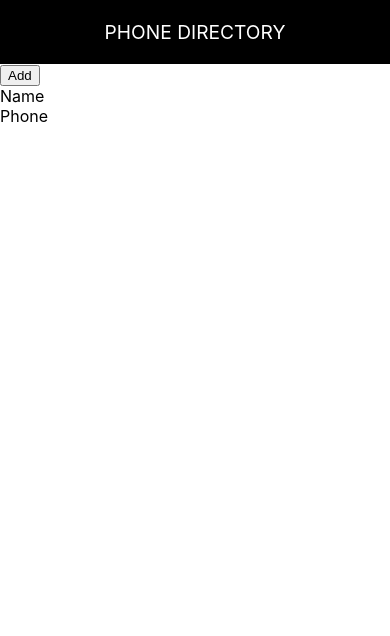
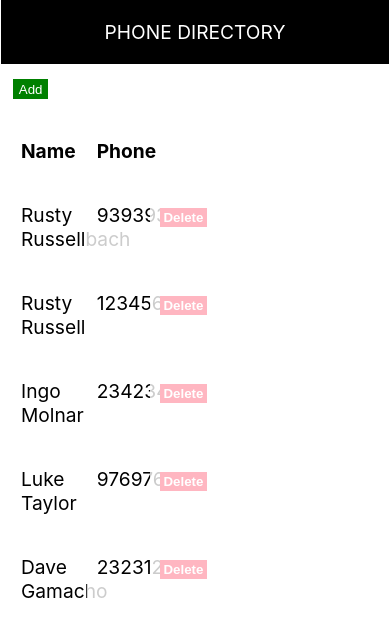
Before and after one commit to priteshkumar/react-phone-directory, a React (Create React App) app: page / in a window 390 px wide. Shown: the top 636 px of the page. Built offline with nearby package versions, Linux system fonts and the light colour scheme.

Commit message:
add phone-directory ui changes

```diff
--- /dev/null
+++ b/public/app.html
@@ -0,0 +1,83 @@
+<!DOCTYPE html>
+<html>
+
+<head>
+    <title>
+        css grid layout
+    </title>
+    <style>
+        .header {
+            background-color: black;
+            padding: 20px;
+            text-align: center;
+            text-transform: uppercase;
+            color:white;
+            font-size: 120%;
+        }
+
+        .add-user {
+            margin-top: 15px;
+            margin-left: 0;
+            padding: 0.7%;
+            padding-left:1.5%;
+            padding-right:1.5%;
+            background-color: green;
+            color: white;
+            text-align: center;
+            margin-bottom: 20px;
+            border:0;
+
+        }
+
+        .grid-container {
+            display: grid;
+            grid-template-columns: auto auto auto;
+            background-color: white;
+            padding: 10px;
+            width:54%;
+            grid-column-gap:0px;
+        }
+
+        .grid-item {
+            background-color: rgba(255, 255, 255, 0.8);
+            padding: 10px;
+            font-size: 120%;
+            text-align: left;
+        }
+        .del-user{
+            background-color: lightpink;
+            padding-top:3%;
+            padding-bottom:3%;
+            padding-left:6%;
+            padding-right:6%;
+            color:white;
+            text-align: center;
+            font-weight:550;
+            border:0;
+        }
+    </style>
+</head>
+
+<body>
+    <div class="main-container">
+        <div class="header">
+            Phone Directory
+        </div>
+        <button class="add-user">Add</button>
+        <div class="grid-container">
+            <div class="grid-item"><b>Name</b></div>
+            <div class="grid-item"><b>Phone</b></div>
+            <div class="grid-item>"></div>
+            <div class="grid-item">Mavix</div>
+            <div class="grid-item">939393939</div>
+            <div class="grid-item"><button class="del-user">Delete</button></div>
+            <div class="grid-item">Mavix</div>
+            <div class="grid-item">939393939</div>
+            <div class="grid-item"><button class="del-user">Delete</button></div>
+            <div class="grid-item">Mavix</div>
+            <div class="grid-item">939393939</div>
+            <div class="grid-item"><button class="del-user">Delete</button></div>
+        </div>
+    </div>
+</body>
+</html>
--- /dev/null
+++ b/src/App.css
@@ -0,0 +1,45 @@
+.main-container{
+    margin:1px;
+    margin-top:0;
+}
+.add-user {
+    margin-top: 15px;
+    margin-left: 0;
+    padding: 0.7%;
+    padding-left: 1.5%;
+    padding-right: 1.5%;
+    background-color: green;
+    color: white;
+    text-align: center;
+    margin-bottom: 20px;
+    border: 0;
+    margin-left:12px;
+}
+
+.grid-container {
+    display: grid;
+    grid-template-columns: 30% 25% auto;
+    background-color: white;
+    padding: 10px;
+    width: 65%;
+    grid-column-gap: 0px;
+}
+
+.grid-item {
+    background-color: rgba(255, 255, 255, 0.8);
+    padding: 10px;
+    font-size: 120%;
+    text-align: left;
+}
+
+.del-user {
+    background-color: lightpink;
+    padding-top: 2.2%;
+    padding-bottom: 2.2%;
+    padding-left: 4%;
+    padding-right: 4%;
+    color: white;
+    text-align: center;
+    font-weight: 550;
+    border: 0;
+}
--- a/src/App.js
+++ b/src/App.js
@@ -1,15 +1,36 @@
 
 import Header from './Header';
+import './App.css'
 
 function App() {
+  let userInfo = [
+    { id: 1, name: "Rusty Russell", number: 123456789 },
+    { id: 2, name: "Ingo Molnar", number: 234234231 },
+    { id: 3, name: "Luke Taylor", number: 976976123 },
+    { id: 4, name: "Dave Gamacho", number: 23231231 }
+  ];
   return (
-    <div>
-      <Header/>
-      <button>Add</button>
-      <div>
-        <span>Name</span><br />
-        <span>Phone</span>
+    <div className="main-container">
+      <Header />
+      <button className="add-user">Add</button>
+      <div className="grid-container">
+        <div className="grid-item"><b>Name</b></div>
+        <div className="grid-item"><b>Phone</b></div>
+        <div className="grid-item>"></div>
       </div>
+      <div className="grid-container">
+        <div className="grid-item">Rusty Russellbach</div>
+        <div className="grid-item">939393939</div>
+        <div className="grid-item"><button class="del-user">Delete</button></div>
+      </div>
+      {
+        userInfo.map(user => {
+          return <div key={user.id} className="grid-container">
+            <div className="grid-item">{user.name}</div>
+            <div className="grid-item">{user.number}</div>
+            <div className="grid-item"><button class="del-user">Delete</button></div>
+          </div>
+        })}
     </div>
   );
 }
```
Lines whose indentation alone changed are shown as unchanged.
